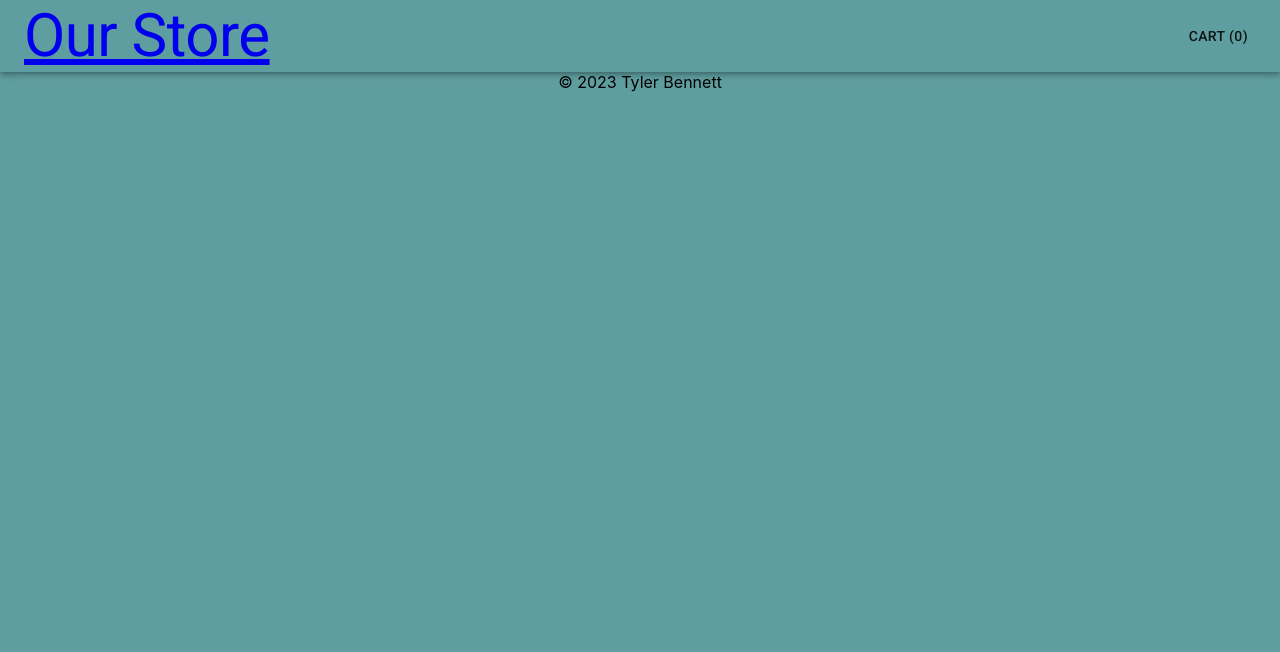
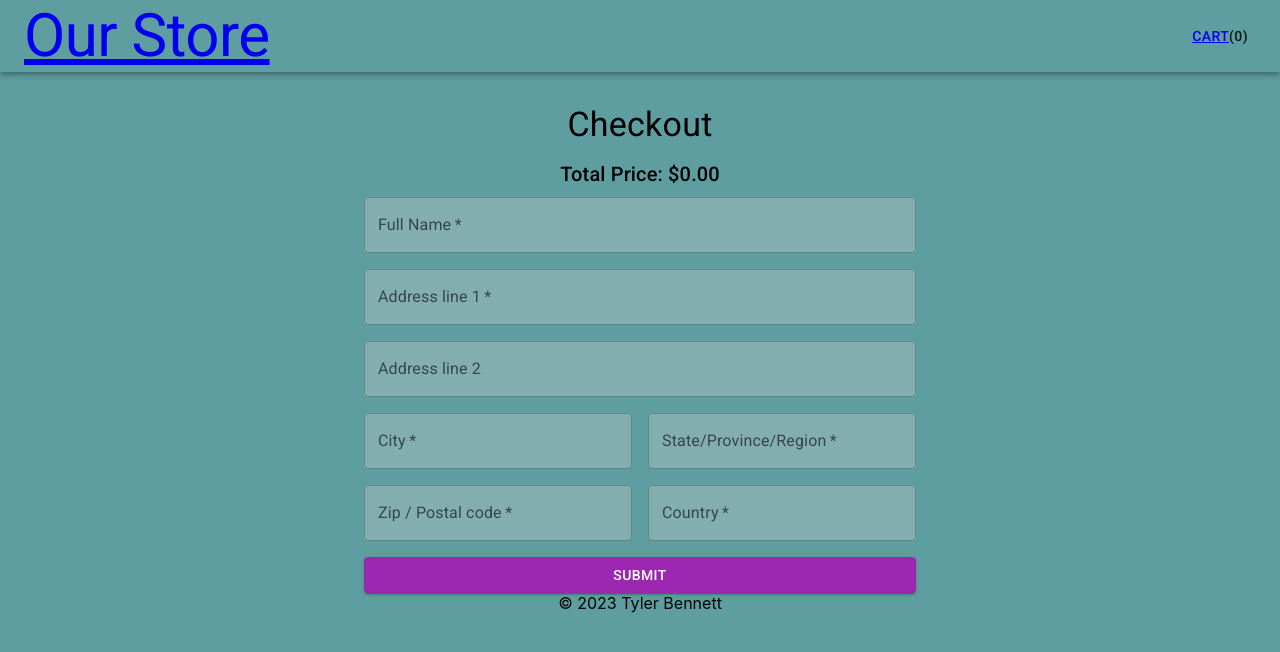
Before and after one commit to tyler-bennett52/storefront, a React (Create React App) app: page /checkout in a window 1280 px wide. Shown: the top 652 px of the page. Built offline with nearby package versions, Linux system fonts and the light colour scheme.

Commit message:
Checkout page working

```diff
--- a/src/App.js
+++ b/src/App.js
@@ -4,6 +4,7 @@ import NavBar from './Components/NavBar';
 import Footer from './Components/Footer';
 import StoreFront from './Components/StoreFront';
 import Details from './Components/Details';
+import Checkout from './Components/Checkout';
 
 function App() {
   return (
@@ -13,6 +14,7 @@ function App() {
         <Routes>
           <Route exact path="/" element={<StoreFront />} />
           <Route exact path="/products/:id" element={<Details />} />
+          <Route exact path="/checkout" element={<Checkout />} />
         </Routes>
         <Footer />
       </div>
--- /dev/null
+++ b/src/Components/Checkout/index.jsx
@@ -0,0 +1,120 @@
+import React from 'react';
+import { useSelector } from 'react-redux';
+import Box from '@mui/material/Box';
+import Container from '@mui/material/Container';
+import TextField from '@mui/material/TextField';
+import Typography from '@mui/material/Typography';
+import Button from '@mui/material/Button';
+import Grid from '@mui/material/Grid';
+
+function Checkout() {
+  const { cart } = useSelector((state) => state.cart);
+
+  const totalPrice = cart.reduce((acc, val) => acc += val.price, 0);
+
+  return (
+    <Container maxWidth="sm">
+    <Box sx={{ marginTop: 4 }}>
+      <Typography variant="h4" gutterBottom>
+        Checkout
+      </Typography>
+      <Typography variant="h6" gutterBottom>
+        Total Price: ${totalPrice.toFixed(2)}
+      </Typography>
+      <Grid container spacing={2}>
+        <Grid item xs={12}>
+          <TextField
+            required
+            id="fullName"
+            name="fullName"
+            label="Full Name"
+            fullWidth
+            autoComplete="given-name"
+            sx={{ backgroundColor: 'rgba(211, 211, 211, 0.3)', borderRadius: 1 }}
+            InputProps={{ style: { color: 'black' } }}
+          />
+        </Grid>
+        <Grid item xs={12}>
+          <TextField
+            required
+            id="address1"
+            name="address1"
+            label="Address line 1"
+            fullWidth
+            autoComplete="shipping address-line1"
+            sx={{ backgroundColor: 'rgba(211, 211, 211, 0.3)', borderRadius: 1 }}
+            InputProps={{ style: { color: 'black' } }}
+          />
+        </Grid>
+        <Grid item xs={12}>
+          <TextField
+            id="address2"
+            name="address2"
+            label="Address line 2"
+            fullWidth
+            autoComplete="shipping address-line2"
+            sx={{ backgroundColor: 'rgba(211, 211, 211, 0.3)', borderRadius: 1 }}
+            InputProps={{ style: { color: 'black' } }}
+          />
+        </Grid>
+        <Grid item xs={12} sm={6}>
+          <TextField
+            required
+            id="city"
+            name="city"
+            label="City"
+            fullWidth
+            autoComplete="shipping address-level2"
+            sx={{ backgroundColor: 'rgba(211, 211, 211, 0.3)', borderRadius: 1 }}
+            InputProps={{ style: { color: 'black' } }}
+          />
+        </Grid>
+        <Grid item xs={12} sm={6}>
+          <TextField
+            required
+            id="state"
+            name="state"
+            label="State/Province/Region"
+            fullWidth
+            sx={{ backgroundColor: 'rgba(211, 211, 211, 0.3)', borderRadius: 1 }}
+            InputProps={{ style: { color: 'black' } }}
+          />
+        </Grid>
+        <Grid item xs={12} sm={6}>
+          <TextField
+            required
+            id="zip"
+            name="zip"
+            label="Zip / Postal code"
+            fullWidth
+            autoComplete="shipping postal-code"
+            sx={{ backgroundColor: 'rgba(211, 211, 211, 0.3)', borderRadius: 1 }}
+            InputProps={{ style: { color: 'black' } }}
+          />
+        </Grid>
+        <Grid item xs={12} sm={6}>
+          <TextField
+            required
+            id="country"
+            name="country"
+            label="Country"
+            fullWidth
+            autoComplete="shipping country"
+            sx={{ backgroundColor: 'rgba(211, 211, 211, 0.3)', borderRadius: 1 }}
+            InputProps={{ style: { color: 'black' } }}
+          />
+        </Grid>
+        <Grid item xs={12}>
+          <Button variant="contained" color="secondary" fullWidth>
+            Submit
+          </Button>
+        </Grid>
+
+
+        </Grid>
+      </Box>
+    </Container>
+  );
+}
+
+export default Checkout;
--- a/src/Components/NavBar/index.jsx
+++ b/src/Components/NavBar/index.jsx
@@ -17,7 +17,7 @@ export default function NavBar() {
           <Typography variant="h2" component="div" sx={{ flexGrow: 1 }} style={{ textAlign: 'left' }}>
             <Link to='/'>Our Store</Link>
           </Typography>
-          <Button color="inherit">Cart ({cart.length})</Button>
+          <Button color="inherit"> <Link to="checkout">Cart</Link> ({cart.length})</Button>
         </Toolbar>
       </AppBar>
     </Box>
```
